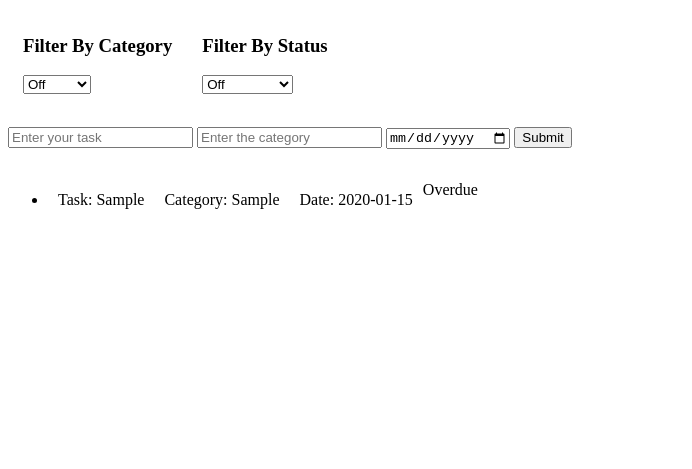
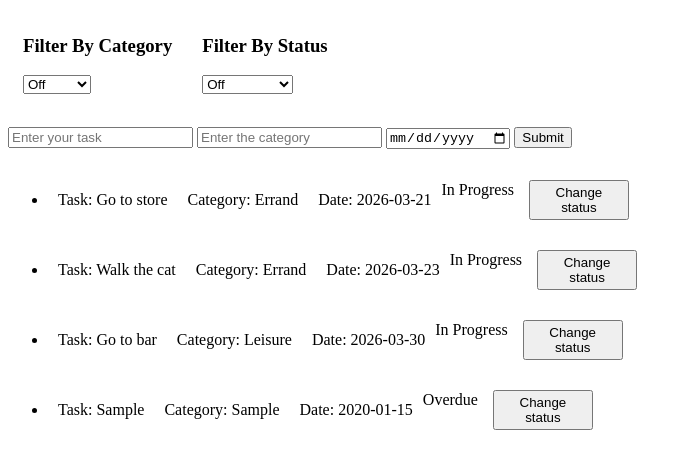
Before and after one commit to Kofi-RM/SBA-4, a plain HTML site: page index.html in a window 1280 px wide. Both pictures are taken after typing "Sample", "Sample", "2020-01-15" into the empty fields and a click on the button "Submit". Shown: the part 79-548 px from the top of the page, without its empty margins (0-692 px from the left). Drawn offline with Linux system fonts and the light colour scheme.

Commit message:
Filters work and adding categories to drop down correctly

```diff
--- a/script.js
+++ b/script.js
@@ -7,8 +7,125 @@ let date = document.getElementById("date");
 let statusFilter = document.getElementById("statusSelect")
 let categoryFilter = document.getElementById("categorySelect")
 let categoryOptions = new Set();
-let items = [];
+let items = [{task:"Go to store", category:"Errand", date:"2026-03-21"}
+   , {task:"Walk the cat", category:"Errand", date:"2026-03-23"} ,
+   {task:"Go to bar", category:"Leisure", date:"2026-03-30"}
+];
 
+
+let changeStatus = (e) => {
+    let p = e.target.closest("div");
+    console.log(p);
+}
+let createItems = (item) => {
+ let listItem = document.createElement("li");
+        let taskText = document.createElement("p");
+        let categoryText = document.createElement("p");
+        let dateText = document.createElement("p");
+        let statusText = document.createElement("p");
+
+        let statusButton = document.createElement("button");
+        statusButton.textContent = "Change status";
+        statusButton.classList.add("status-button");
+        statusButton.addEventListener("click", changeStatus)
+        // creating elements
+
+        taskText.classList.add("inline");
+        categoryText.classList.add("inline")
+        dateText.classList.add("inline");
+
+        let flexbox = document.createElement("div");
+        flexbox.classList.add("flex-box");
+
+        let taskContainer = document.createElement("div");
+    //    taskContainer.classList.add("flex-box")
+
+    let statusContainer = document.createElement("div");
+    statusContainer.classList.add("flex-box")
+
+
+        taskText.textContent = "Task: " +item.task;
+        categoryText.textContent = "Category: " + item.category;
+        dateText.textContent = "Date: " + item.date;
+        // setting text content
+
+const today = new Date();
+const formattedToday = today.toISOString().split("T")[0];
+
+
+statusText.textContent = item.date >= formattedToday ? "In Progress" : "Overdue";
+item.status = statusText.textContent;
+// Sets status to Overdue or In progress depending on date
+
+
+        taskContainer.appendChild(taskText);
+         taskContainer.appendChild(categoryText);
+          taskContainer.appendChild(dateText);
+
+          flexbox.appendChild(taskContainer);
+          statusContainer.appendChild(statusText);
+          statusContainer.appendChild(statusButton);
+          flexbox.appendChild(statusContainer);
+
+          listItem.appendChild(flexbox);
+
+          list.appendChild(listItem);
+          // connecting elements to each other
+}
+
+let updateCategory = (category) => {
+        let newCategory = document.createElement("option");
+    newCategory.innerHTML =  category;
+    categoryFilter.appendChild(newCategory);
+} // adds category to dropdown
+
+let showItems = () => {
+    let categories = categoryFilter.children;
+    let update = new Set();
+    console.log(categories);
+
+
+
+    let filterItems;
+    if (statusFilter.value == "Off" && categoryFilter.value == "Off") {
+        filterItems = items;
+    } else if (categoryFilter.value != "Off") {
+     filterItems = items.filter((item) => item.category == categoryFilter.value )
+    } else if (statusFilter != "Off") {
+        filterItems = items.filter((item) => item.status == statusFilter.value )
+    }
+
+    for (let item of filterItems) {
+      createItems(item);
+      categoryOptions.add(item.category);
+    } // create listItem for each item
+
+    let currentCategories = new Set();
+
+    for (let i = 0; i < categories.length; i++) {
+        currentCategories.add(categories[i].value);
+    }
+
+    let addCategories = categoryOptions.difference(currentCategories);
+
+    for (let category of addCategories) {
+    updateCategory(category);
+}
+}
+
+
+
+
+showItems();
+statusFilter.addEventListener("change", () => {
+    list.innerHTML ="";
+    showItems();
+})
+
+categoryFilter.addEventListener("change", () => {
+    list.innerHTML ="";
+    showItems();
+})
 submitButton.addEventListener("click", () => {
     let item = [];
     item.task = task.value;
@@ -16,10 +133,9 @@ submitButton.addEventListener("click", () => {
     item.date = date.value;
 
     items.push(item);
+    console.log(item);
     categoryOptions.add(item.category);
-    let newCategory = document.createElement("option");
-    newCategory.innerHTML =  item.category;
-    categoryFilter.appendChild(newCategory);
+
 
     task.value= "";
     category.value = "";
@@ -31,60 +147,3 @@ submitButton.addEventListener("click", () => {
     showItems();
 
 })
-
-let createItems = (item) => {
- let listItem = document.createElement("li");
-        let taskText = document.createElement("p");
-        let categoryText = document.createElement("p");
-        let dateText = document.createElement("p");
-        let statusText = document.createElement("p");
-        let statusButton = document.createElement("button");
-
-
-        taskText.classList.add("inline");
-        categoryText.classList.add("inline")
-        dateText.classList.add("inline");
-
-        let flexbox = document.createElement("div");
-        flexbox.classList.add("flex-box");
-        let taskContainer = document.createElement("div");
-       taskContainer.classList.add("flex-box")
-
-
-        taskText.textContent = "Task: " +item.task;
-        categoryText.textContent = "Category: " + item.category;
-        dateText.textContent = "Date: " + item.date;
-
-const today = new Date();
-const formattedToday = today.toISOString().split("T")[0];
-
-console.log(item.date)
-
-console.log(formattedToday)
-statusText.textContent = item.date >= formattedToday ? "In Progress" : "Overdue";
-
-
-
-        taskContainer.appendChild(taskText);
-         taskContainer.appendChild(categoryText);
-          taskContainer.appendChild(dateText);
-
-          flexbox.appendChild(taskContainer);
-          flexbox.appendChild(statusText);
-
-          listItem.appendChild(flexbox);
-
-          list.appendChild(listItem);
-}
-let showItems = () => {
-    let filterItems;
-    if (statusFilter.value == "Off" && categoryFilter.value == "Off") {
-        filterItems = items;
-    } else if (statusFilter.value == "Off") {
-     filterItems = items.filter((item) => item.category == categoryFilter.value )
-    }
-    for (let item of filterItems) {
-      createItems(item);
-
-    }
-}
--- a/styles.css
+++ b/styles.css
@@ -11,3 +11,9 @@
     display: inline-block;
     padding:10px;
 }
+
+.status-button {
+    max-width: 100px;
+    max-height: 50px;
+    margin:15px;
+}
```
